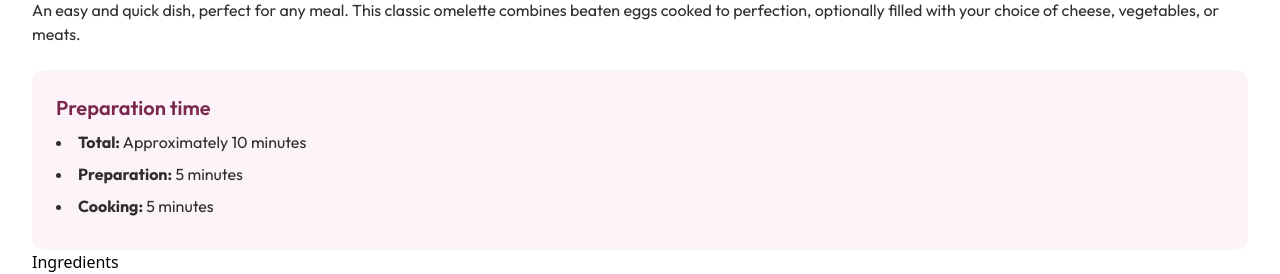
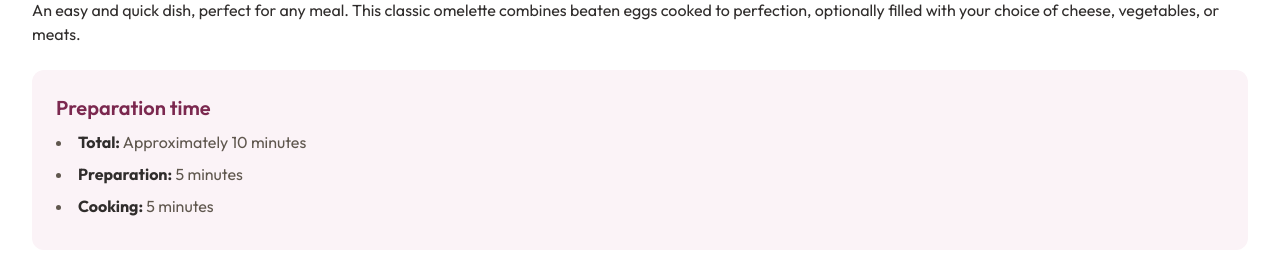
Before and after one commit to aaditamanugraha/recipe-page, a website: page index.html in a window 1280 px wide. Shown: the part 683-957 px from the top of the page. Drawn offline with Linux system fonts and the light colour scheme.

Commit message:
fix: text color at Preparation time article

```diff
--- a/index.html
+++ b/index.html
@@ -28,7 +28,7 @@
           </p>
         </div>
 
-        <div class="p-6 bg-primary-light-raspberry rounded-xl">
+        <div class="mb-6 p-6 bg-primary-light-raspberry rounded-xl">
           <h2
             class="font-outfit font-semibold text-xl mb-2 text-primary-dark-raspberry"
           >
@@ -38,14 +38,15 @@
           <ul
             class="font-outfit list-disc list-inside text-primary-dark-raspberry"
           >
-            <li class="mb-2 text-neutral-dark-charcoal">
-              <b>Total:</b> Approximately 10 minutes
+            <li class="mb-2 text-neutral-wenge-brown">
+              <b class="text-neutral-dark-charcoal">Total:</b> Approximately 10
+              minutes
             </li>
-            <li class="mb-2 text-neutral-dark-charcoal">
-              <b>Preparation:</b> 5 minutes
+            <li class="mb-2 text-neutral-wenge-brown">
+              <b class="text-neutral-dark-charcoal">Preparation:</b> 5 minutes
             </li>
-            <li class="mb-2 text-neutral-dark-charcoal">
-              <b>Cooking:</b> 5 minutes
+            <li class="mb-2 text-neutral-wenge-brown">
+              <b class="text-neutral-dark-charcoal">Cooking:</b> 5 minutes
             </li>
           </ul>
         </div>
```
Also changed, not shown: src/css/output.css.
